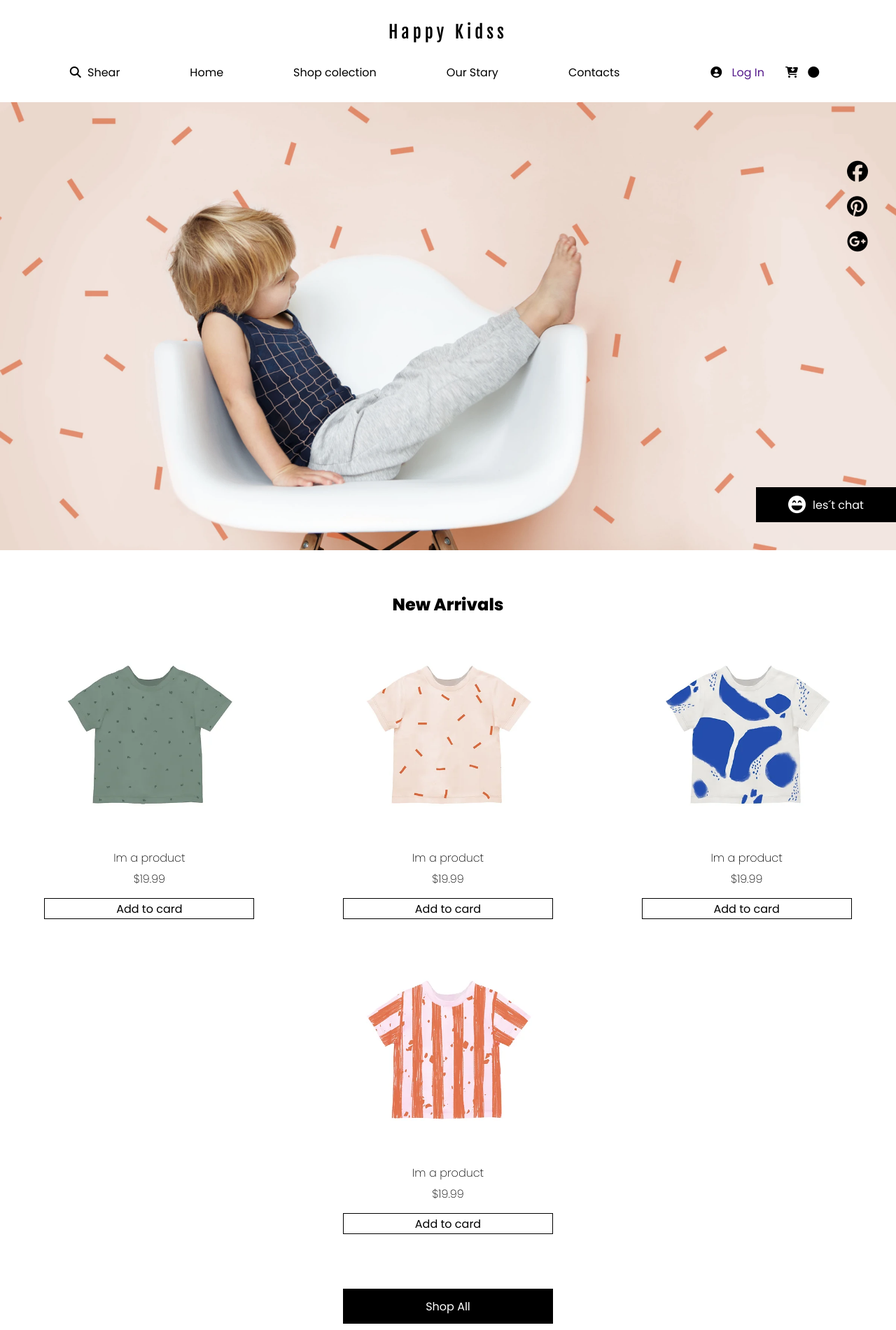
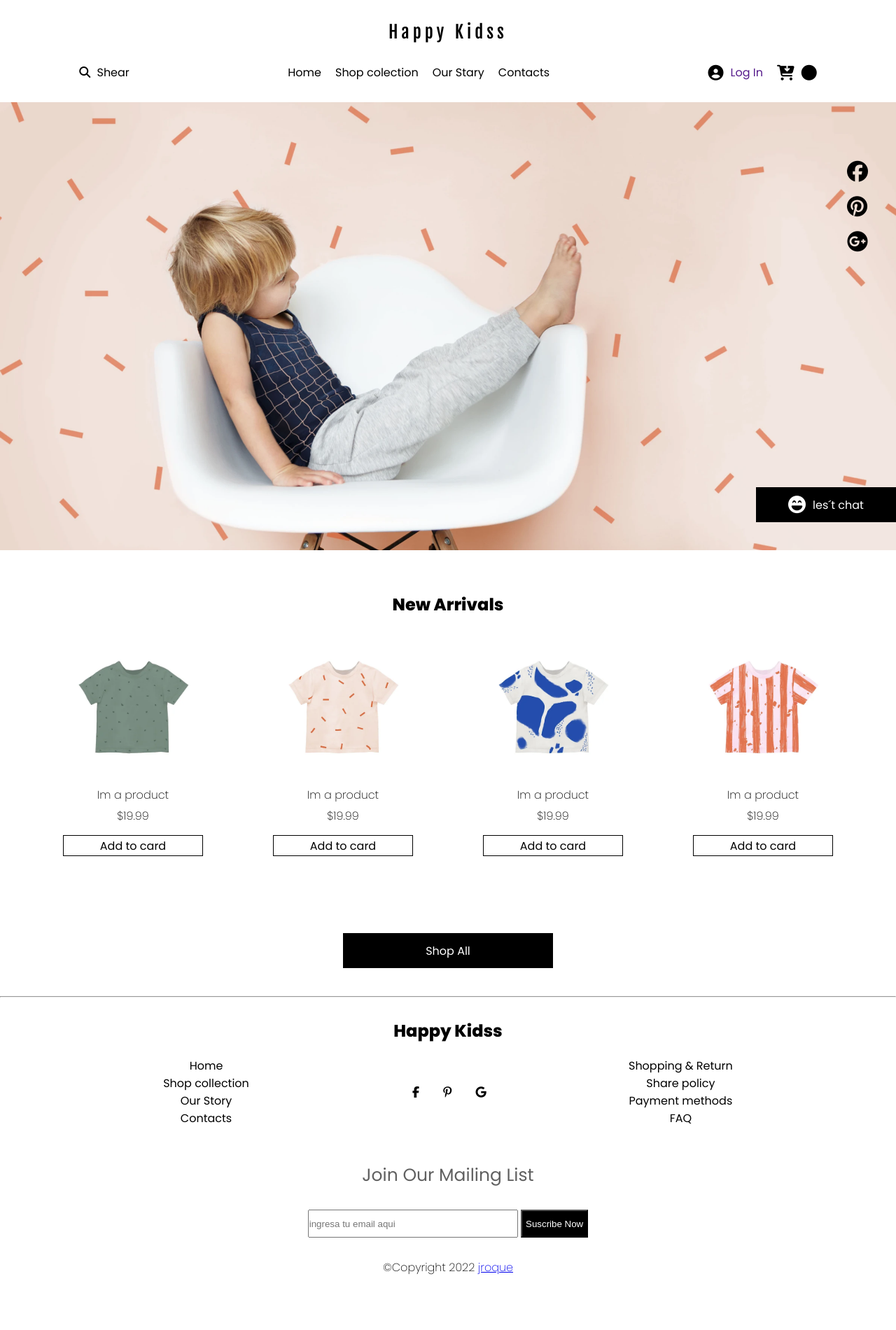
Before and after one commit to J-Roque/template-carrito-de-compras, a website: page index.html in a window 1280 px wide. Shown: the top 1900 px of the page at 70% size. After the commit the page ends 1823 px from the top, so only its background shows below. Drawn offline with Linux system fonts and the light colour scheme.

Commit message:
css responsive

```diff
--- a/css/style.css
+++ b/css/style.css
@@ -25,7 +25,7 @@ body {
 .section1__header__nav {
   display: flex;
   align-items: center;
-  justify-content: center;
+  justify-content: space-around;
   margin-top: 30px;
 }
 .section1__header__nav__busqueda li {
@@ -38,9 +38,9 @@ body {
 .section1__header__nav ul {
   display: flex;
   list-style: none;
+  gap: 20px;
 }
 .section1__header__nav ul li {
-  margin-left: 100px;
   cursor: pointer;
 }
 .section1__header__nav ul li:hover {
@@ -49,15 +49,17 @@ body {
 .section1__header__nav__login--shop {
   display: flex;
   align-items: center;
-  margin-left: 100px;
+  gap: 20px;
+  /* margin-left: 100px; */
 }
 .section1__header__nav__login--shop li {
   list-style: none;
-  margin-left: 30px;
+  display: flex;
+  align-items: center;
+  gap: 10px;
 }
-
 .section1__header__nav__login--shop li i {
-  margin-right: 10px;
+  font-size: 22px;
 }
 .section1__header__nav__login--shop li a {
   text-decoration: none;
@@ -66,11 +68,12 @@ body {
   color: #ec981a;
 }
 .section1__home {
-  width: 100%;
+  max-width: 100%;
   height: 80vh;
   background-image: url("../img/home.webp");
   background-size: cover;
   position: relative;
+  background-repeat: no-repeat;
 }
 .section1__home__redees__sociales {
   display: flex;
@@ -114,21 +117,20 @@ body {
   margin-bottom: 20px;
 }
 .section2__products {
-  margin: 20px 30px;
+  /* margin: 20px 30px; */
   display: flex;
   align-items: center;
-  justify-content: space-between;
+  justify-content: space-evenly;
   flex-wrap: wrap;
-  gap: 60px;
+  /* gap: 60px; */
 }
-.section2__products--card {
-  width: 300px;
-  height: 390px;
-  margin: auto;
+.section2__products--card{
+  margin: 10px;
+
 }
 .section2__products--card img {
   width: 100%;
-  height: 300px;
+  height: 200px;
 }
 .section2__products--card p {
   text-align: center;
@@ -170,9 +172,8 @@ body {
 .footer__info {
   display: flex;
   align-items: center;
-  justify-content: center;
-  gap: 100px;
-  flex-wrap: wrap;
+  text-align: center;
+  justify-content: space-evenly;
   margin-top: 20px;
 }
 .footer__info ul {
@@ -204,11 +205,11 @@ body {
 }
 .footer__busqueda__box input {
   width: 300px;
-  height: 30px;
+  height: 40px;
   outline: none;
 }
 .footer__busqueda__box button {
-  height: 30px;
+  height: 40px;
   padding: 0 5px 0 5px;
   background-color: #000;
   color: #fff;
@@ -217,3 +218,30 @@ body p {
   text-align: center;
   font-weight: 200;
 }
+@media screen and (max-width: 375px) {
+}
+
+@media screen and (max-width: 460px) {
+  .footer__busqueda__box {
+  }
+  .footer__busqueda__box input {
+    width: 100%;
+  }
+  .footer__busqueda__box button {
+    margin-top: 5px;
+    width: 100%;
+    outline: none;
+    border-style: none;
+  }
+}
+@media screen and (max-width: 640px) {
+  .section1__header__nav ul {
+    display: none;
+  }
+  .section1__header__nav__busqueda li {
+    display: none;
+  }
+.footer__info {
+  flex-direction: column;
+  gap: 30px;
+}
--- a/index.html
+++ b/index.html
@@ -117,7 +117,7 @@
         <div class="footer__busqueda">
           <p>Join Our Mailing List</p>
           <div class="footer__busqueda__box">
-            <input type="text" />
+            <input type="text" placeholder="ingresa tu email aqui" />
             <button>Suscribe Now</button>
           </div>
         </div>
```
Also changed, not shown: 1 other file.
